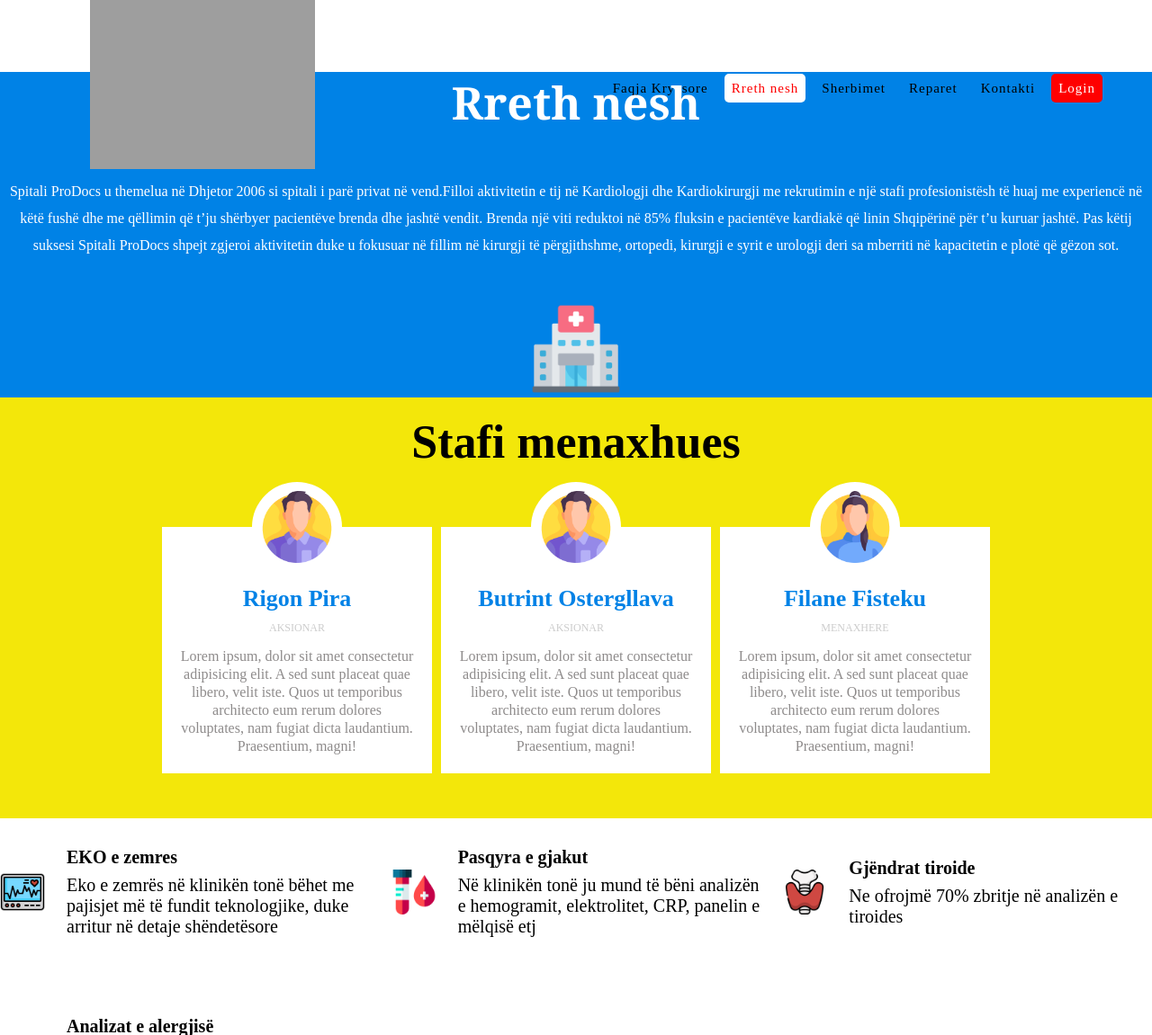
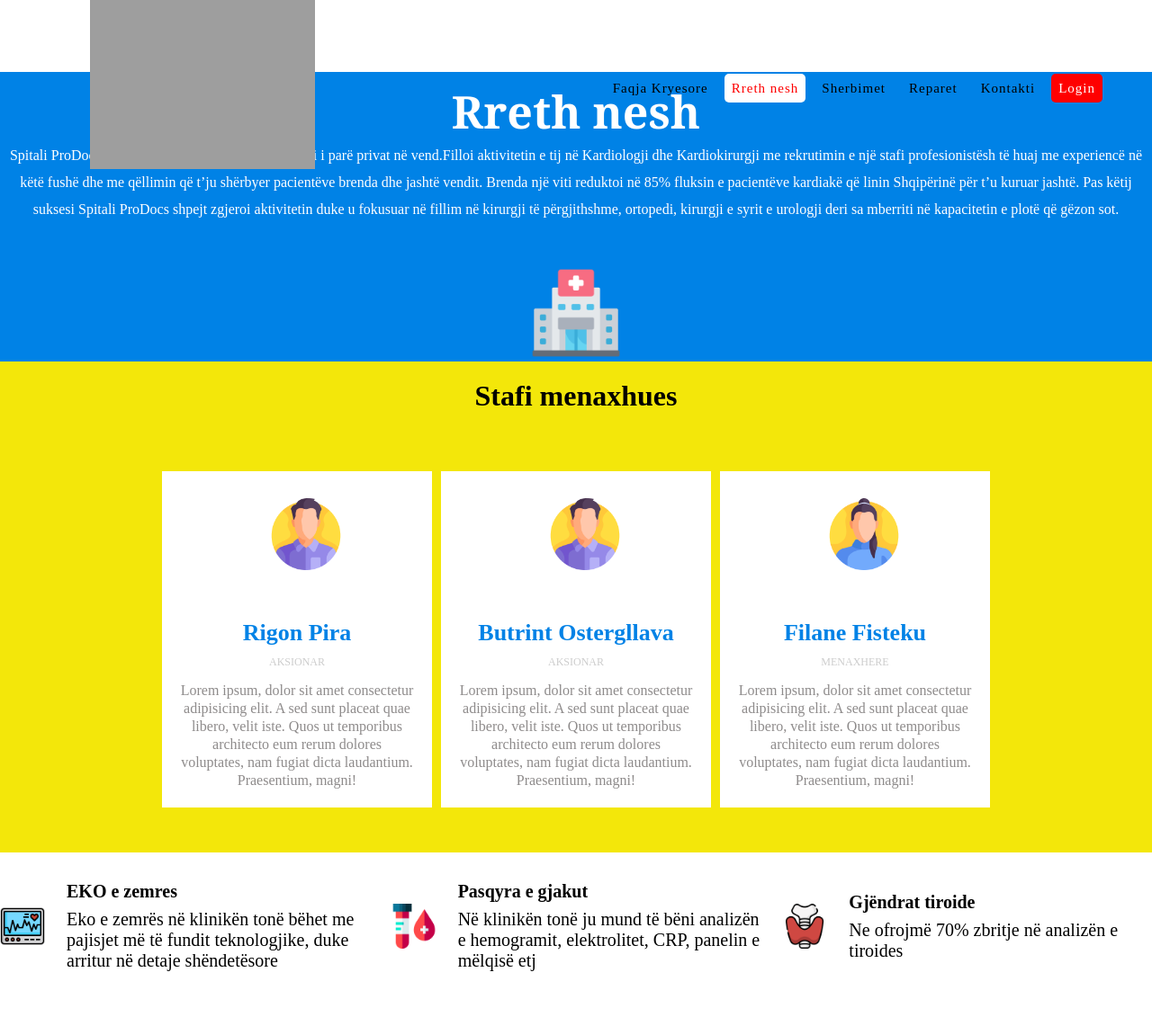
Before and after one commit to RigonP/ProjektiInxhinieriEWeb, a PHP site: page /about.html in a window 1280 px wide. Shown: the top 1151 px of the page at 90% size. Run offline with PHP 8.4, Linux system fonts and the light colour scheme; grey boxes are pictures that could not be loaded.

Commit message:
Ndryshime ne pjesen e CSS

```diff
--- a/AboutUs/about.css
+++ b/AboutUs/about.css
@@ -14,6 +14,7 @@ nav{
   justify-content: space-between;
   padding: 0px 50px 0px 100px;
   flex-wrap: wrap;
+  position: fixed;
 }
 
 nav .logo{
@@ -125,8 +126,8 @@ input[type="checkbox"]{
 }
 
 .wrapper h1{
-    max-width: 1350px;
-    font-size: 52px;
+    /*max-width: 1350px;
+    font-size: 52px;*/
     margin-bottom: 60px;
     text-align: center;
 }
@@ -147,7 +148,7 @@ input[type="checkbox"]{
     padding: 20px;
     line-height: 20px;
     color: #8e8b8b;
-    position: relative;
+    /*position: relative;*/
 }
 
 .team .team_member h3{
@@ -167,10 +168,11 @@ input[type="checkbox"]{
     width: 100px;
     height: 100px;
     border-radius: 50%;
-    position: absolute;
+    /*position: absolute;*/
+    padding-left: 90px;
     top: -50px;
     left: 50%;
-    transform: translateX(-50%);
+    /*transform: translateX(-50%);*/
     background:#fff;
 }
 .team .team_member .team_img img{
@@ -195,7 +197,7 @@ input[type="checkbox"]{
 
 .historia h1{
     color: #fff;
-    padding-bottom: 50px;
+    padding-top: 90px;
     font-family: Cambria, Cochin, Georgia, Times, 'Times New Roman', serif;
     font-size: 50px;
 }
@@ -381,9 +383,9 @@ footer a:hover{
 }
 
 @media (max-width: 560px){
-  footer{
+  /*footer{
       position: relative;
-  }
+  }*/
   footer .content .box{
       width: 100%;
       margin-top: 30px ;
```
Also changed, not shown: Contact/contact.css (+4 -3 lines), FaqjaKryesore/styleBallina.css (+7 -6 lines), Sherbimet/sherbimi.css (+4 -3 lines).
